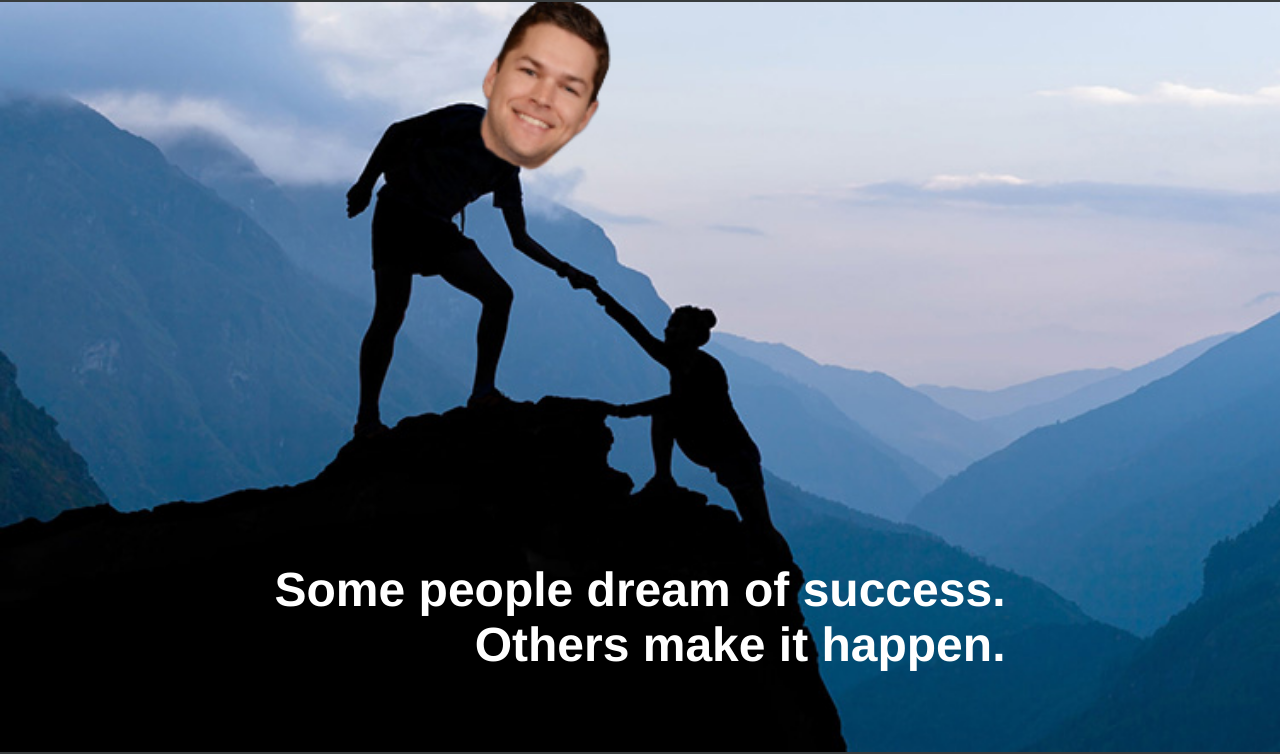
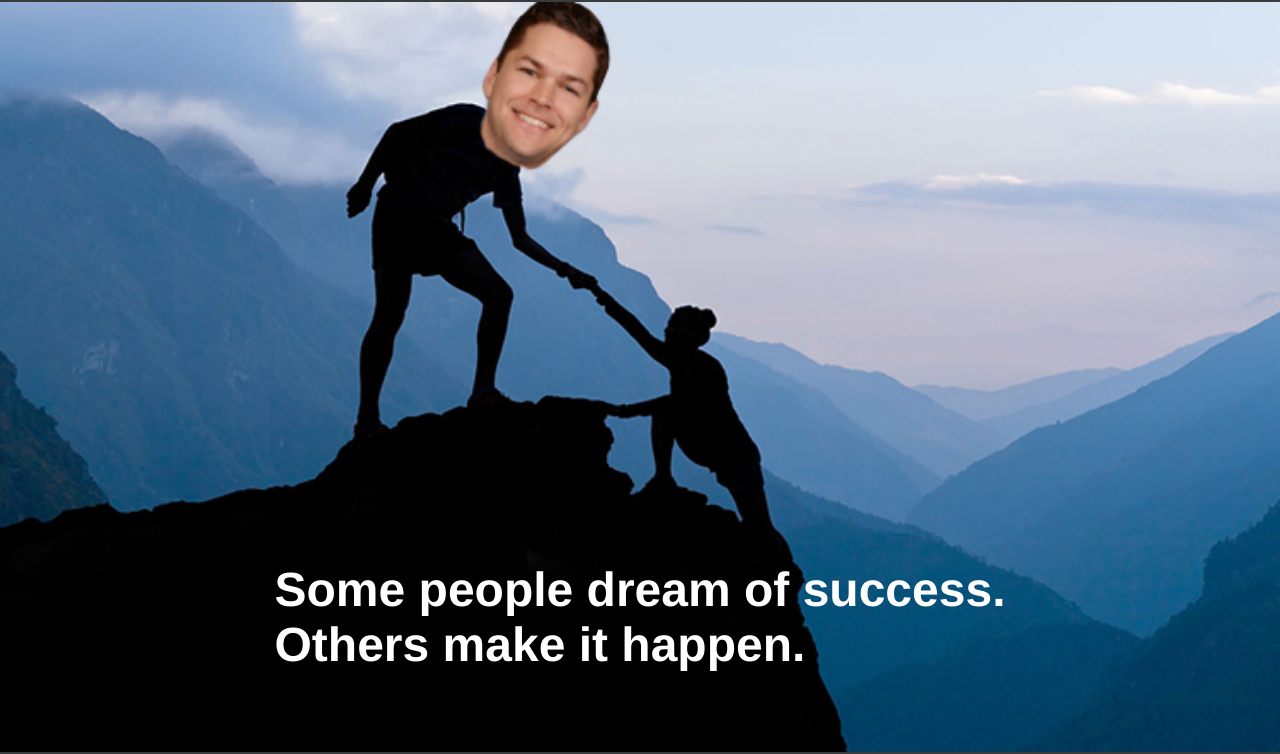
Before and after one commit to awarmath/portfolio, a plain HTML site: page index.html in a window 1280 px wide. Shown: the part 80-834 px from the top of the page. Drawn offline with Linux system fonts and the light colour scheme.

Commit message:
images not linking on url

```diff
--- a/Assets/css/style.css
+++ b/Assets/css/style.css
@@ -112,7 +112,7 @@ section {
 .hero {
     height: 750px;
     width: 100%;
-    background-image: url("../images/hero.jpg");
+    background-image: url("../images/Hero.jpg");
     background-size: cover;
     display: flex;
     justify-content: center;
@@ -123,7 +123,7 @@ section {
     color: #fff;
     font-size: 48px;
     padding-bottom: 20px;
-    text-align: right;
+    text-align: left;
     margin: 500px 0 0 0;
 
 }
@@ -159,7 +159,7 @@ section {
     background-image: url("../images/Example.png") ;
     background-size: cover;
     overflow: hidden;
-  }
+}
 .box-2 {
     background-image: url("../images/Example.png");
     background-size: cover;
```
